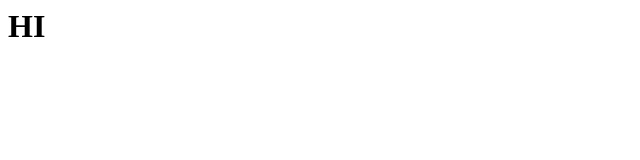
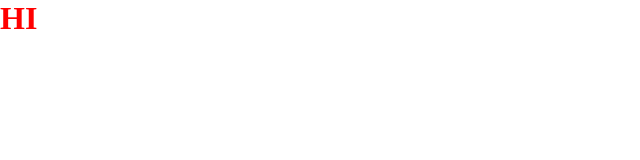
Before and after one commit to Cozo-Engine/docs, a plain HTML site: page index.html in a window 1280 px wide. Shown: the whole page, without its empty margins (0-640 px from the left). Drawn offline with Linux system fonts and the light colour scheme.

Commit message:
Update index.html

```diff
--- a/index.html
+++ b/index.html
@@ -1,6 +1,6 @@
 <html>
   <head>
-    <link type="stylesheet" href="style.css">
+    <link rel="stylesheet" type="text/css" href="style.css">
   </head>
   <body>
     <h1> HI </h1>
```
